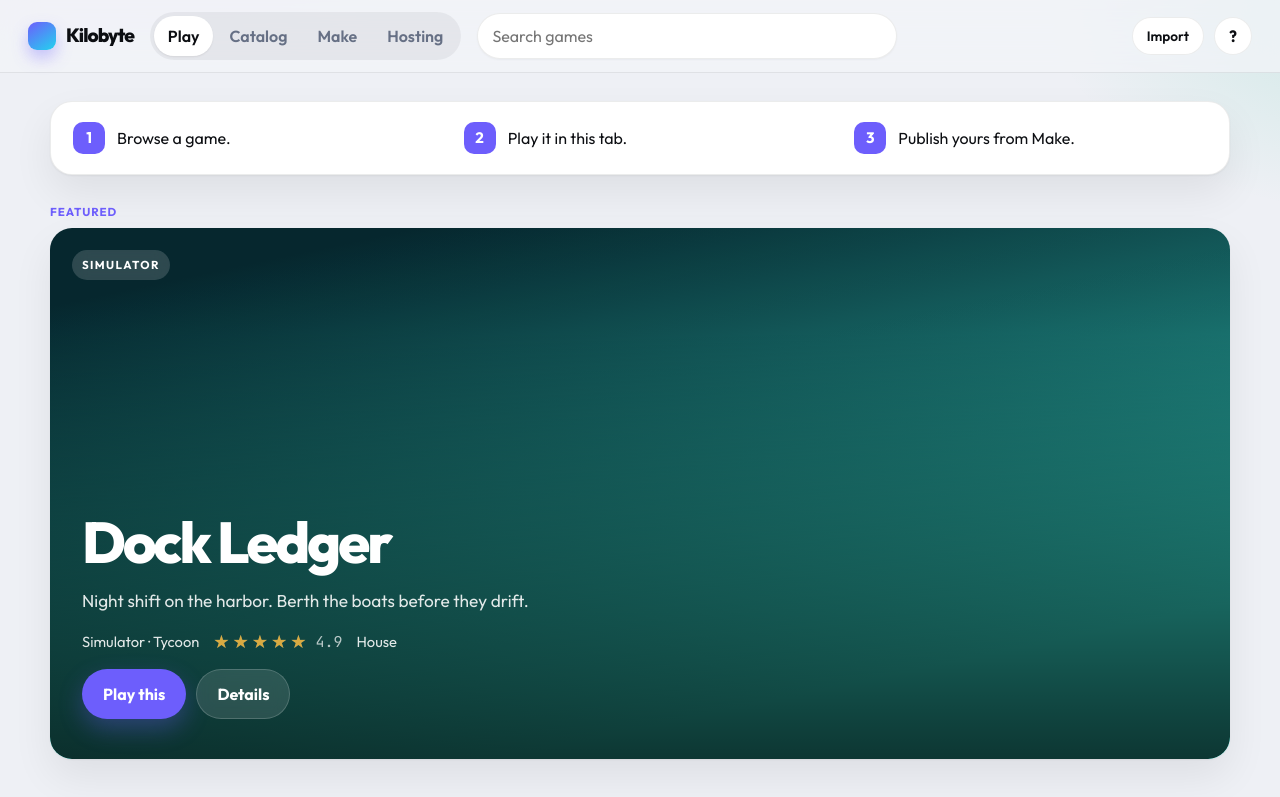
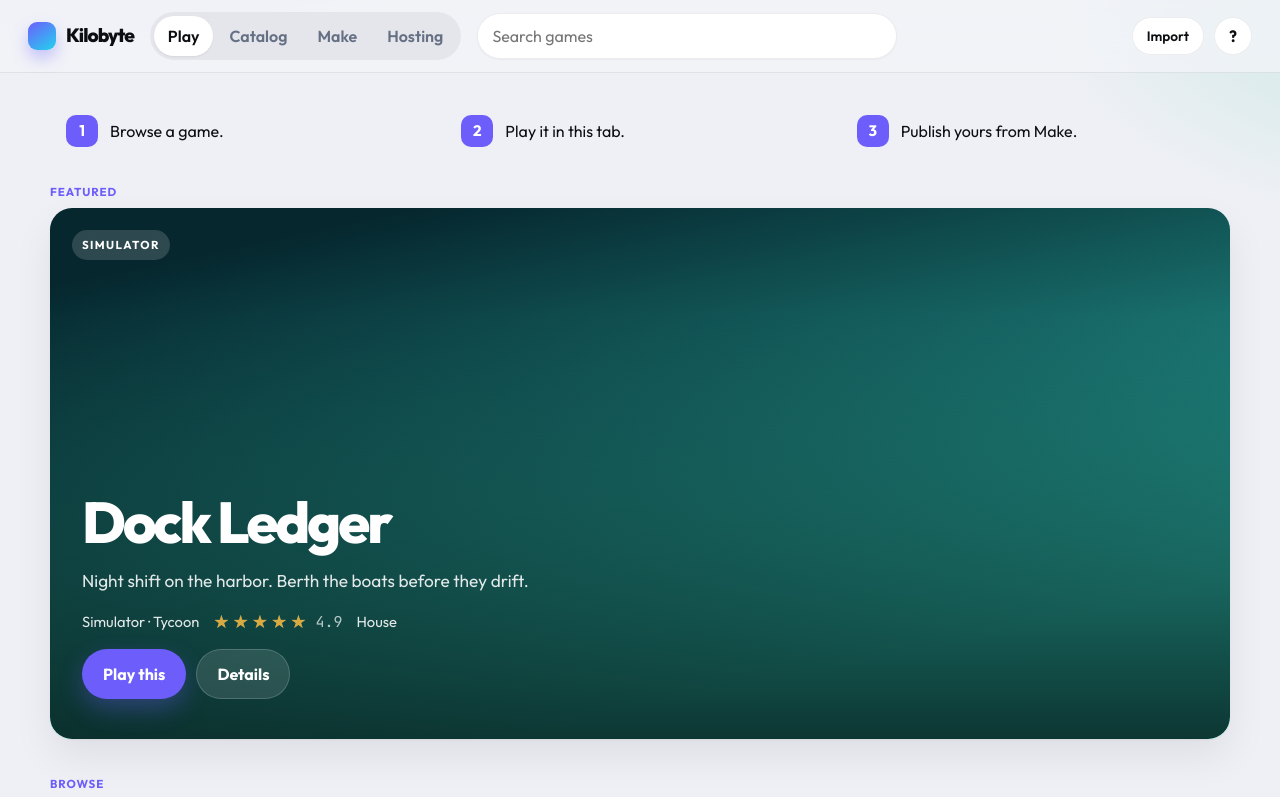
Before and after one commit to michaelnjoku347/KiloByte, a React (Vite) app: page / in a window 1280 px wide. Shown: the top 797 px of the page. Built offline with nearby package versions, Linux system fonts and the light colour scheme.

Commit message:
Fix dark-mode chip contrast and let a locked You card be removed.
Selected genres now use an inverted ink color so they stay readable
in Dark. A forgotten passphrase can discard the on-device card
instead of trapping this browser.

```diff
--- a/src/App.css
+++ b/src/App.css
@@ -57,6 +57,8 @@
   padding: 4px;
   background: var(--chip);
   border-radius: 999px;
+  min-width: 0;
+  flex-shrink: 1;
 }
 
 .nav button,
@@ -287,12 +289,12 @@ h2 {
 }
 
 .howto {
-  margin: 0 0 28px;
-  padding: 6px;
-  background: var(--panel);
-  border: 1px solid var(--line);
-  border-radius: var(--radius);
-  box-shadow: var(--shadow);
+  margin: 0 0 22px;
+  padding: 0;
+  background: none;
+  border: 0;
+  border-radius: 0;
+  box-shadow: none;
 }
 
 .howto ol {
@@ -447,7 +449,7 @@ h2 {
 .kind-on,
 .chip-on {
   background: var(--ink);
-  color: var(--bg);
+  color: var(--on-ink);
 }
 
 .shelf {
@@ -882,7 +884,7 @@ h2 {
 
 .prompt-row .chip-on {
   background: var(--ink);
-  color: var(--bg);
+  color: var(--on-ink);
 }
 
 .check {
@@ -1054,7 +1056,7 @@ h2 {
   left: 50%;
   transform: translateX(-50%);
   background: var(--ink);
-  color: var(--bg);
+  color: var(--on-ink);
   padding: 12px 18px;
   border-radius: 999px;
   box-shadow: var(--shadow);
@@ -1279,7 +1281,7 @@ h2 {
 }
 
 .howto li:hover {
-  background: var(--bg);
+  background: var(--chip);
 }
 
 .kind-link,
@@ -1292,7 +1294,7 @@ h2 {
 }
 
 .prompt-row .chip-on:hover {
-  color: var(--bg);
+  color: var(--on-ink);
 }
 
 .lead-poster,
--- a/src/components/DashboardPage.tsx
+++ b/src/components/DashboardPage.tsx
@@ -118,7 +118,7 @@ export function DashboardPage({
       {related.length > 0 && (
         <section className="shelf">
           <header className="shelf-head">
-            <h2>Nearby on the shelf</h2>
+            <h2>More like this</h2>
           </header>
           <div className="shelf-grid">
             {related.map((item, i) => (
--- a/src/components/ProfilePage.tsx
+++ b/src/components/ProfilePage.tsx
@@ -59,7 +59,7 @@ export function ProfilePage({
           onRemove={onRemove}
         />
       ) : profile ? (
-        <SignInCard profile={profile} onSignIn={onSignIn} />
+        <SignInCard profile={profile} onSignIn={onSignIn} onRemove={onRemove} />
       ) : (
         <GuestSplit onSignUp={onSignUp} />
       )}
@@ -184,9 +184,11 @@ function SignUpForm({
 function SignInCard({
   profile,
   onSignIn,
+  onRemove,
 }: {
   profile: UserProfile
   onSignIn: (passphrase?: string) => Promise<void>
+  onRemove: () => void
 }) {
   const [passphrase, setPassphrase] = useState('')
   const [error, setError] = useState('')
@@ -225,7 +227,13 @@ function SignInCard({
         <button type="button" className="ghost-btn" onClick={() => go({ name: 'arcade' })}>
           Stay a guest
         </button>
+        <button type="button" className="ghost-btn" onClick={onRemove}>
+          Remove this card
+        </button>
       </div>
+      {locked && (
+        <p className="meter-line">Forgot the passphrase? Remove the card from this browser to start over.</p>
+      )}
     </section>
   )
 }
--- a/src/index.css
+++ b/src/index.css
@@ -17,6 +17,7 @@
   --play-face: #ffffff;
   --stamp-edge: #4f46e5;
   --on-plate: #ffffff;
+  --on-ink: #ffffff;
   --code-bg: #0c0e12;
   --code-ink: #e4e4e7;
   --chip: rgba(12, 14, 18, 0.05);
@@ -54,6 +55,7 @@ html[data-theme='dark'] {
   --play-face: #ffffff;
   --stamp-edge: #6d5efc;
   --on-plate: #ffffff;
+  --on-ink: #09090b;
   --code-bg: #050506;
   --code-ink: #e4e4e7;
   --chip: rgba(255, 255, 255, 0.06);
--- a/src/lib/catalog.ts
+++ b/src/lib/catalog.ts
@@ -54,7 +54,7 @@ export function buildRails(
   const byId = new Map(games.map((g) => [g.id, g]))
   const rails: Rail[] = []
   const continued = recents.map((id) => byId.get(id)).filter((g): g is GameRecord => Boolean(g))
-  if (continued.length) rails.push({ id: 'continue', title: 'You were here', games: continued })
+  if (continued.length) rails.push({ id: 'continue', title: 'Continue', games: continued })
   const liked = favorites.map((id) => byId.get(id)).filter((g): g is GameRecord => Boolean(g))
   if (liked.length) rails.push({ id: 'favorites', title: 'Saved', games: liked })
   const recommended = rankGames(games, ratings).slice(0, 12)
```
Also changed, not shown: 1 other file (tests, documents, lock files or other folders).
